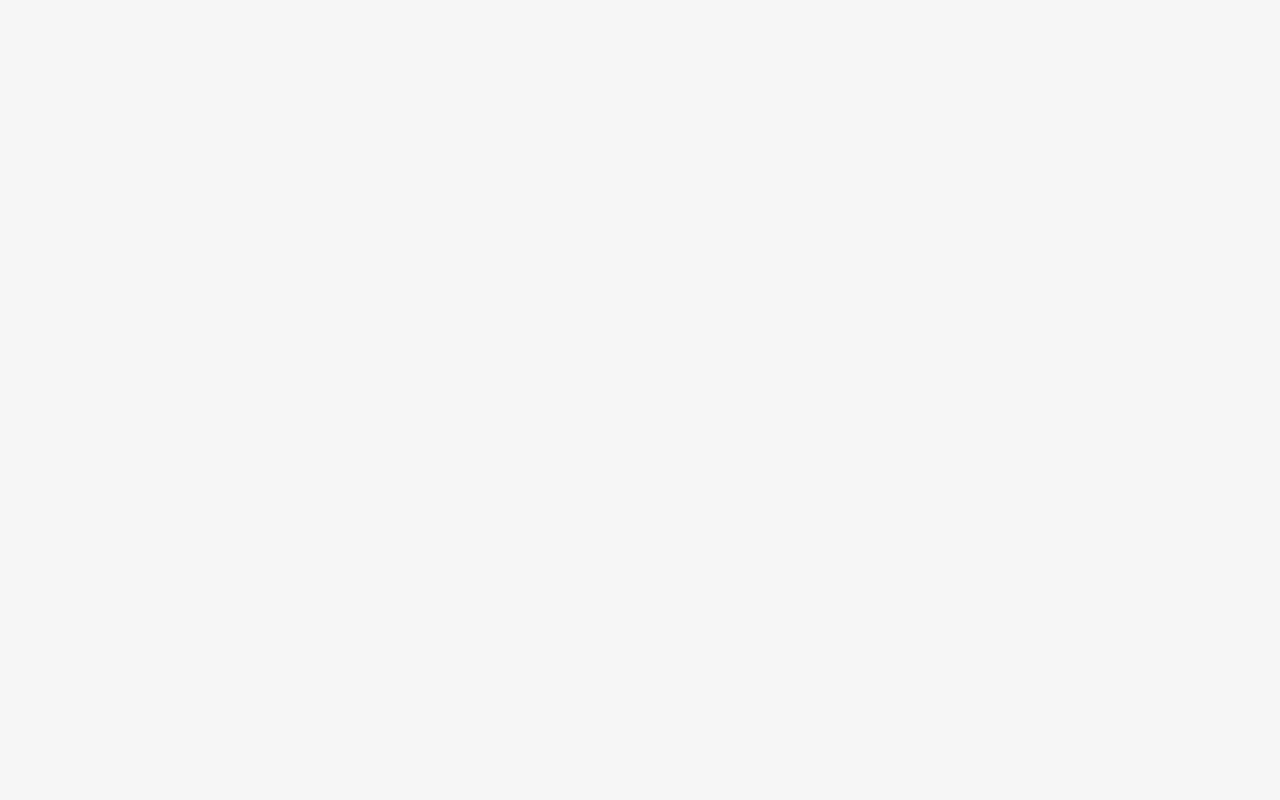
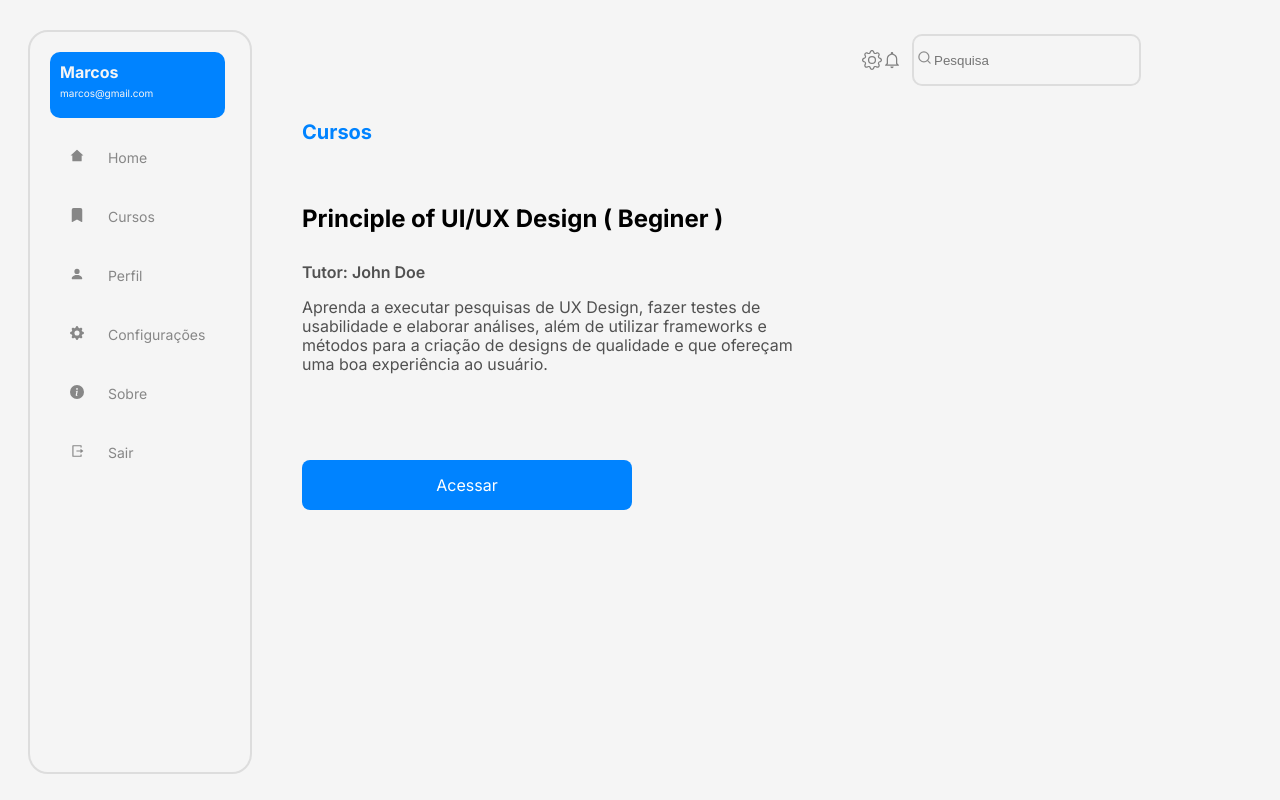
Before and after one commit to vih0/desafio, a React (Create React App) app: page /cursos/detalhes in a window 1280 px wide. Before the commit this address had no page. Built offline with nearby package versions, Linux system fonts and the light colour scheme.

Commit message:
Pagina de detalhes do curso finish

```diff
--- /dev/null
+++ b/src/pages/detalhesCurso.css
@@ -0,0 +1,62 @@
+.ConteudoPrincipal{
+    display:flex;
+    margin: 2rem;
+}
+.detalhes{
+    display:flex;
+    flex-direction:column;
+    font-family:'Inter';
+    width:50rem;
+    margin: 10rem 5rem;
+
+
+}
+.detalhes h1{
+    color:#0083FF;
+    font-size:2rem;
+    margin: 0 0 3rem 0;
+}
+.detalhes h2{
+    color:black;
+    font-size:2.4rem;
+    margin:3rem 0;
+
+
+
+
+}
+.detalhes span{
+    font-family: Inter;
+    font-size: 1.6rem;
+    font-weight: 600;
+    line-height: 1.9rem;
+    text-align: left;
+    color:#515151;
+
+
+}
+.detalhes p{
+
+    font-family: Inter;
+    font-size: 16px;
+    font-weight: 400;
+    line-height: 19px;
+    letter-spacing: 0em;
+    text-align: left;
+    color:#515151;
+
+}
+.detalhes button {
+    width: 33rem;
+    height:5rem;
+    margin: 7rem 0;
+    padding:0 3.2rem;
+    background-color:#0083FF;
+    border:none;
+    border-radius: 0.8rem;
+    font-family: 'Inter';
+    font-size: 1.6rem;
+    color:#FFFFFF;
+    cursor:pointer;
+
+}
--- /dev/null
+++ b/src/pages/detalhesCurso.js
@@ -0,0 +1,27 @@
+import React from 'react';
+import MenuLateral from '../../src/components/menuLateral';
+import BarraPesquisa from '../components/barraPesquisa';
+import './detalhesCurso.css';
+
+const DetalhesPage = ()=>{
+
+    return(
+        <div class="ConteudoPrincipal">
+        <MenuLateral/>
+        <div class ="detalhes">
+            <h1>Cursos</h1>
+            <h2>Principle of UI/UX Design ( Beginer )</h2>
+            <span>Tutor: John Doe</span>
+
+            <p>Aprenda a executar pesquisas de UX Design,
+            fazer testes de usabilidade e elaborar análises,
+            além de utilizar frameworks e métodos para a
+            criação de designs de qualidade e que ofereçam
+            uma boa experiência ao usuário.</p>
+            <button>Acessar</button>
+        </div>
+        <BarraPesquisa/>
+        </div>
+    );
+}
+export default DetalhesPage;
--- a/src/pages/home.js
+++ b/src/pages/home.js
@@ -2,7 +2,6 @@ import React from 'react';
 import { useNavigate } from 'react-router-dom';
 import Imghome from '../assets/home_page.png';
 import '../pages/home.css';
-import Welcome from './welcome';
 
 
 function Home(){
--- a/src/pages/welcome.css
+++ b/src/pages/welcome.css
@@ -44,9 +44,12 @@
     flex-direction:column;
     margin:2rem;
 }
-
+.card{
+    cursor: pointer;
+}
 .cards{
     display:flex;
+
 }
 
 .containerMain{
--- a/src/pages/welcome.js
+++ b/src/pages/welcome.js
@@ -20,14 +20,19 @@ import {BiHeart} from 'react-icons/bi';
 
 import MenuLateral from '../components/menuLateral';
 import BarraPesquisa from '../components/barraPesquisa';
+import { useNavigate } from 'react-router-dom';
 
 
 
 // criando cards reutilizaveis
 const Cursos = (props) => {
+    const Navigate = useNavigate()
+    const GoCourses = () =>{
+        Navigate('/cursos/detalhes')
+    }
     return(
       <div class = "container">
-           <div class = "card">
+           <div class = "card" onclick ={GoCourses}>
                     <img src={props.imagem}></img>
                     <h2>{props.curso}</h2>
                     <div class = "box">
@@ -49,6 +54,7 @@ const Dados = (props) => {
 }
 //  imprementando os cards reutilizaveis e dividindo pra ficar facil de estilizar
 function Welcome(){
+
     return(
         <section class = "containerMain">
             <MenuLateral/>
--- a/src/routes.js
+++ b/src/routes.js
@@ -1,12 +1,15 @@
 import Welcome from "./pages/welcome";
 import {BrowserRouter,Routes,Route} from 'react-router-dom';
 import Home from "./pages/home";
+import DetalhesPage from './pages/detalhesCurso';
 const Rotas =()=>{
     return(
         <BrowserRouter>
             <Routes>
                 <Route path="/" element={<Home/>}/>
                 <Route path="/cursos" element={<Welcome/>}/>
+                <Route path="/cursos/detalhes" element={<DetalhesPage/>}/>
+
 
 
             </Routes>
```
